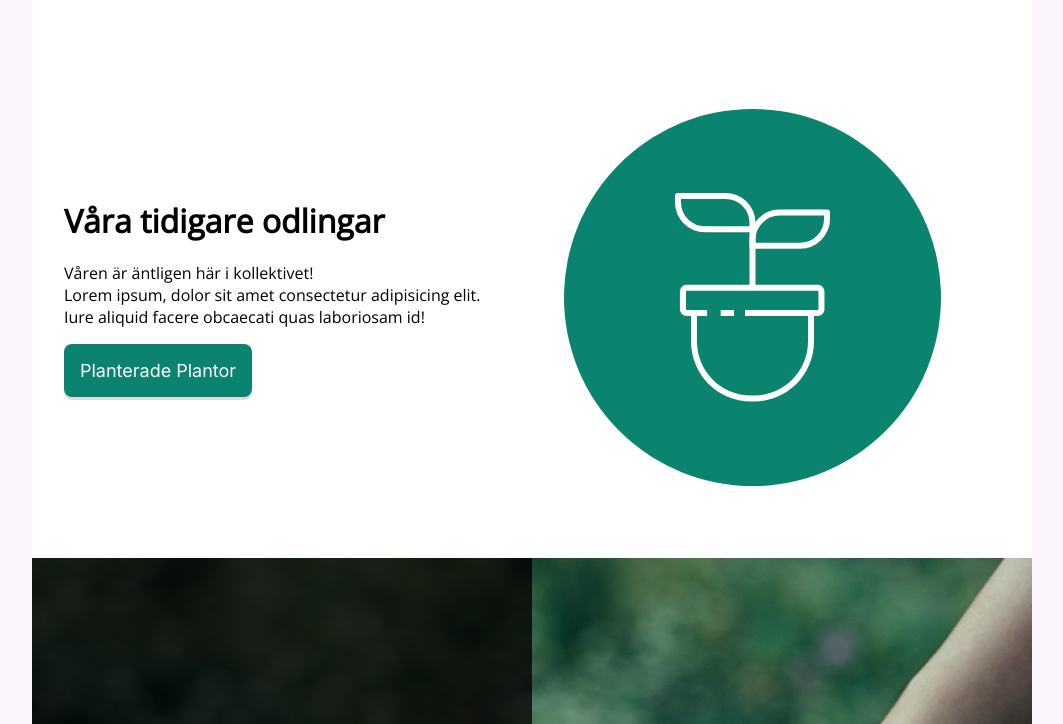
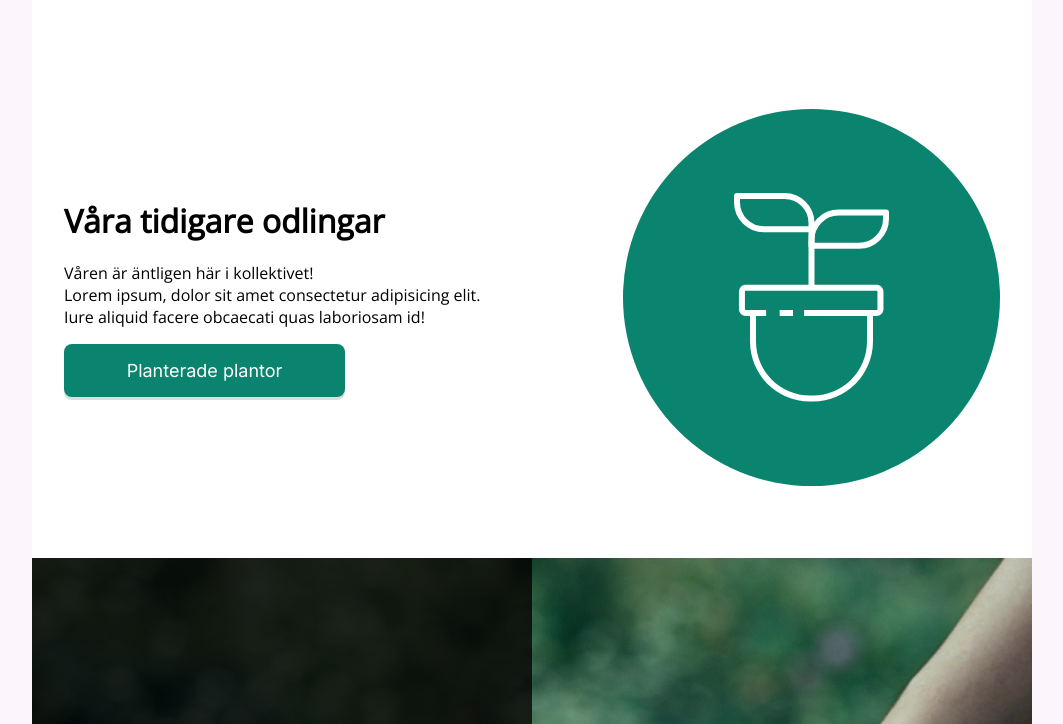
Before and after one commit to AntonK95/Planned-Planthood, a plain HTML site: page index.html in a window 1280 px wide. Shown: the part 1744-2468 px from the top of the page, without its empty margins (108-1171 px from the left). Drawn offline with nearby package versions, Linux system fonts and the light colour scheme.

Commit message:
Fixed some adjustments

```diff
--- a/index.html
+++ b/index.html
@@ -104,10 +104,10 @@
                 <h2 class="open">Våra tidigare odlingar</h2>
                 <p>Våren är äntligen här i kollektivet!</p>
                 <p>Lorem ipsum, dolor sit amet consectetur adipisicing elit. Iure aliquid facere obcaecati quas laboriosam id!</p>
-                    <button class="greenBtnPlant">Planterade Plantor</button>
+                    <button class="greenBtnPlant">Planterade plantor</button>
                 </section>
 
-                <section>
+                <section class="tidigareOdlingarRight">
                     <article class="circle"><img src="assets/plant.svg"></article>
                 </section>
             </section>
--- a/style.css
+++ b/style.css
@@ -212,7 +212,7 @@ button.greenBtn {
 .tidigareOdlingar {
     display: flex;
     flex-direction: row;
-    justify-content: center;
+    justify-content: space-around;
     align-items: center;
     margin-bottom:40px;
 }
@@ -232,6 +232,12 @@ button.greenBtn {
     font-family: 'Open Sans', sans-serif;
 }
 
+.tidigareOdlingarRight {
+    display: flex;
+    flex-direction: column;
+    align-items: flex-end;
+}
+
 
 .tidigareOdlingar section {
     width: 50%;
@@ -248,7 +254,7 @@ button.greenBtn {
     box-shadow: 0px 3px #504e4e30;
     margin-top:1rem;
     font-family: 'Inter', sans-serif;
-
+    width: 281px;
 }
 
 .circle {
```
